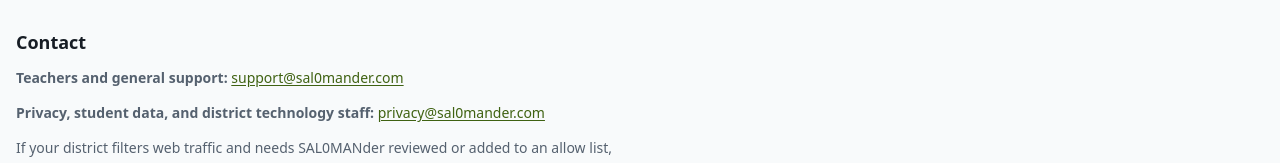
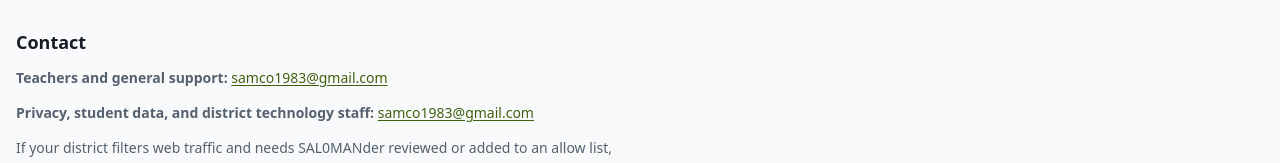
Before and after one commit to Samco1983/SAL0MANder-Web, a React (Vite) app: page /privacy in a window 1280 px wide. Shown: the part 1239-1402 px from the top of the page. Built offline with nearby package versions, Linux system fonts and the light colour scheme; no server answers.

Commit message:
fix: publish a working contact mailbox
Sal0-From: SAL0-01

```diff
--- a/src/routes/privacy/PrivacyPage.tsx
+++ b/src/routes/privacy/PrivacyPage.tsx
@@ -131,16 +131,9 @@
         </section>
 
         {/*
-          Two addresses rather than one, because they are read by different
-          people. A teacher whose class cannot load an activity and a district
-          privacy officer evaluating the product both need a route in, and a
-          single inbox makes the second one look like an afterthought.
-
-          Domain addresses rather than a personal mailbox: they can forward
-          anywhere, but a reviewer reads `privacy@sal0mander.com` as a product
-          with a process behind it and a personal Gmail as one person's side
-          project. They also survive the owner changing mail providers, which a
-          published personal address does not.
+          The same monitored mailbox is listed for both audiences until
+          dedicated domain mailboxes are configured. A working contact is more
+          trustworthy than publishing role addresses that cannot receive mail.
         */}
         <section className={styles.section} aria-labelledby="contact">
           <h2 className={styles.sectionTitle} id="contact">
@@ -148,14 +141,14 @@
           </h2>
           <p>
             <strong>Teachers and general support:</strong>{' '}
-            <a className={styles.link} href="mailto:support@sal0mander.com">
-              support@sal0mander.com
+            <a className={styles.link} href="mailto:samco1983@gmail.com">
+              samco1983@gmail.com
             </a>
           </p>
           <p>
             <strong>Privacy, student data, and district technology staff:</strong>{' '}
-            <a className={styles.link} href="mailto:privacy@sal0mander.com">
-              privacy@sal0mander.com
+            <a className={styles.link} href="mailto:samco1983@gmail.com">
+              samco1983@gmail.com
             </a>
           </p>
           <p>
```
Also changed, not shown: 1 other file (tests, documents, lock files or other folders).
